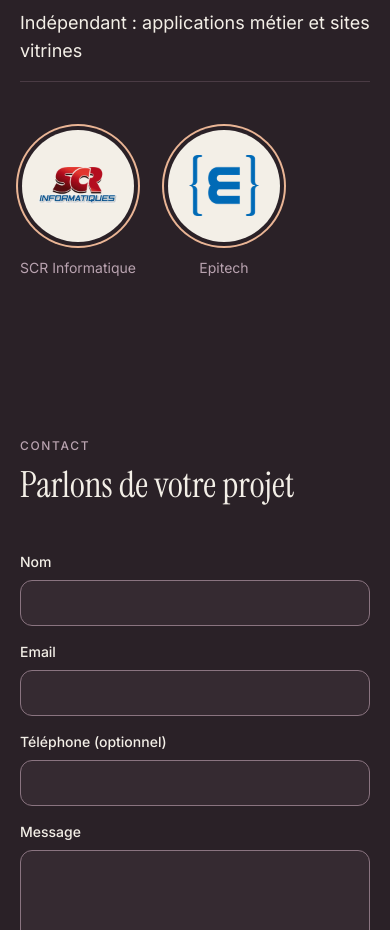
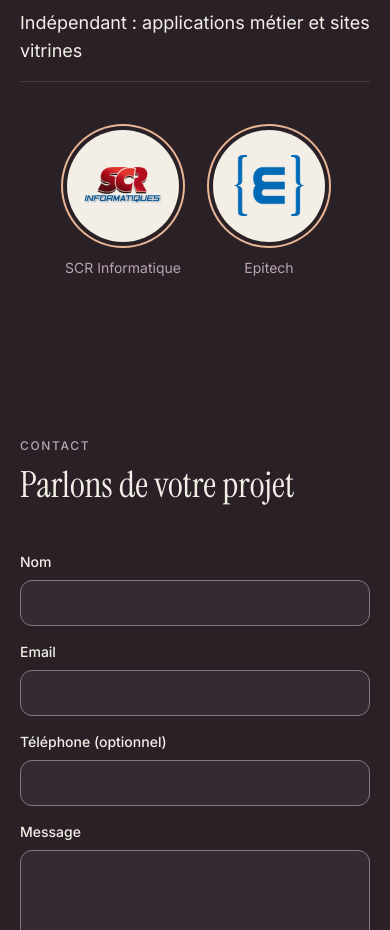
Before and after one commit to Augustin-Jouan/jouan.dev, a Next.js app in the folder apps/web/: page / in a window 390 px wide. Shown: the part 5160-6090 px from the top of the page. Built offline with nearby package versions, Linux system fonts and the light colour scheme; no server answers.

Commit message:
Parcours : logos centrés sous les lignes sur téléphone

```diff
--- a/apps/web/components/accueil/Parcours.tsx
+++ b/apps/web/components/accueil/Parcours.tsx
@@ -8,7 +8,7 @@ const enseignes = parcours.flatMap(({ lien }) => (lien?.logo ? [{ ...lien, logo:
 export function Parcours() {
   return (
     <Section id={ANCRES.parcours} {...sections.parcours}>
-      {/* Sur ordinateur, les logos à droite des lignes ; sur téléphone, en dessous. */}
+      {/* Sur ordinateur, les logos à droite des lignes ; sur téléphone, en dessous et centrés. */}
       <div className="flex flex-col gap-12 md:flex-row md:items-center md:gap-16">
         <ul aria-label="Parcours" className="flex max-w-3xl flex-1 flex-col divide-y divide-trait border-y border-trait">
           {parcours.map((ligne) => (
@@ -23,7 +23,7 @@ export function Parcours() {
             </li>
           ))}
         </ul>
-        <ul aria-label="Employeur et école" className="flex shrink-0 gap-8 sm:gap-10">
+        <ul aria-label="Employeur et école" className="flex shrink-0 justify-center gap-8 sm:gap-10 md:justify-start">
           {enseignes.map(({ href, libelle, logo }) => (
             <li key={href}>
               <a href={href} className="group flex flex-col items-center gap-4">
```
